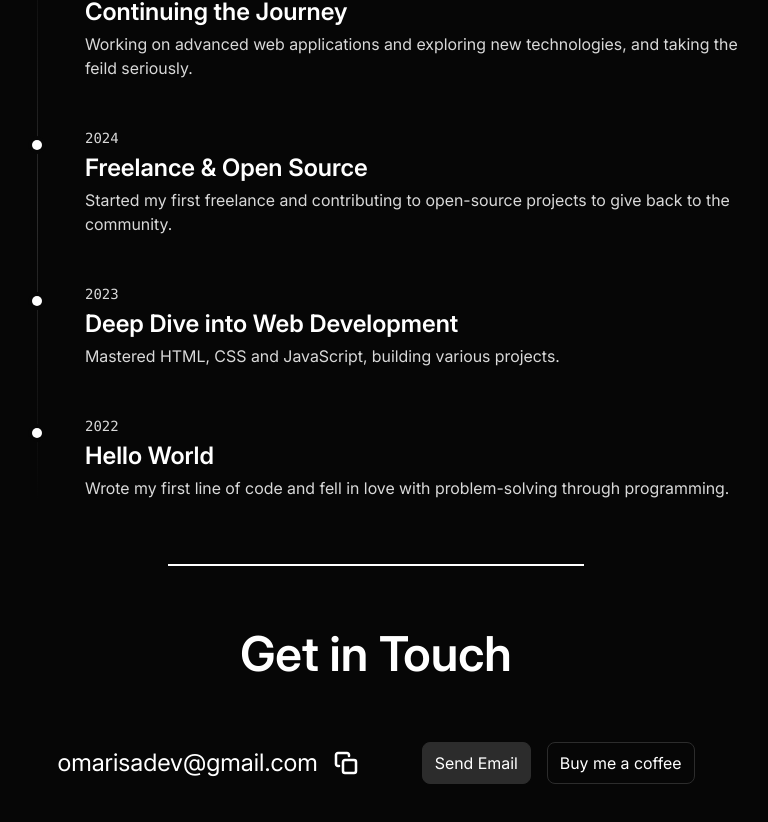
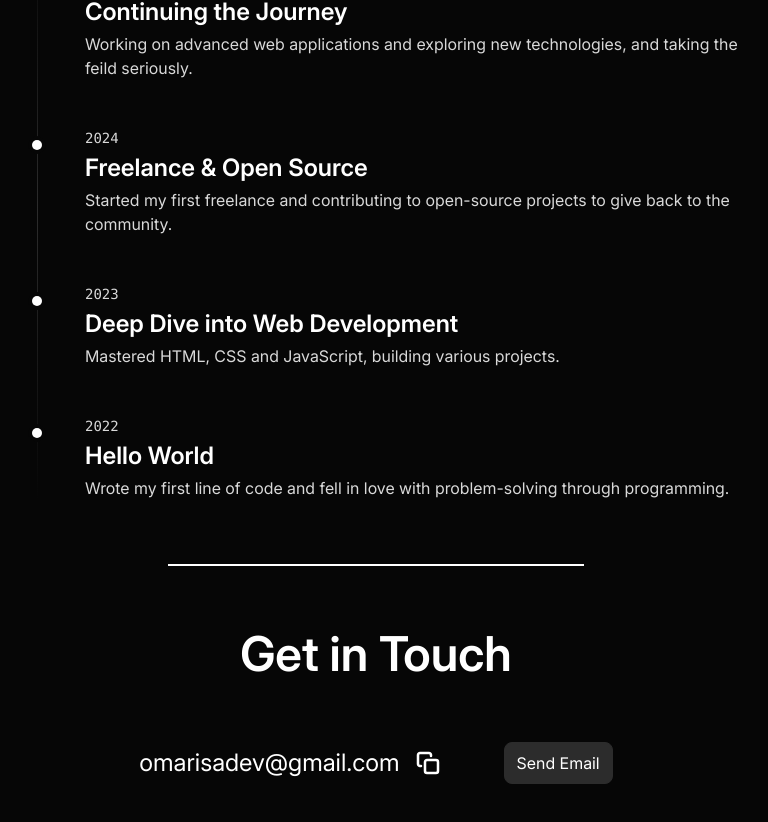
Before and after one commit to OmarIsADev/portfolio-v2, a React (Vite) app: page / in a window 1280 px wide. Shown: the part 6107-6929 px from the top of the page, without its empty margins (264-1032 px from the left). Built offline with nearby package versions, Linux system fonts and the light colour scheme.

Commit message:
remove buy me a coffee link

```diff
--- a/src/sections/contact.jsx
+++ b/src/sections/contact.jsx
@@ -26,7 +26,6 @@ export default function Contact() {
         </div>
         <div className="flex gap-4">
             <Link href="mailto:omarisadev@gmail.com" className="w-fit h-fit py-2 px-3 hover:bg-transparent transition">Send Email</Link>
-            <Link href="https://buymeacoffee.com/omar.saad" className="w-fit h-fit py-2 px-3 bg-transparent">Buy me a coffee</Link>
         </div>
       </motion.div>
     </div>
```
